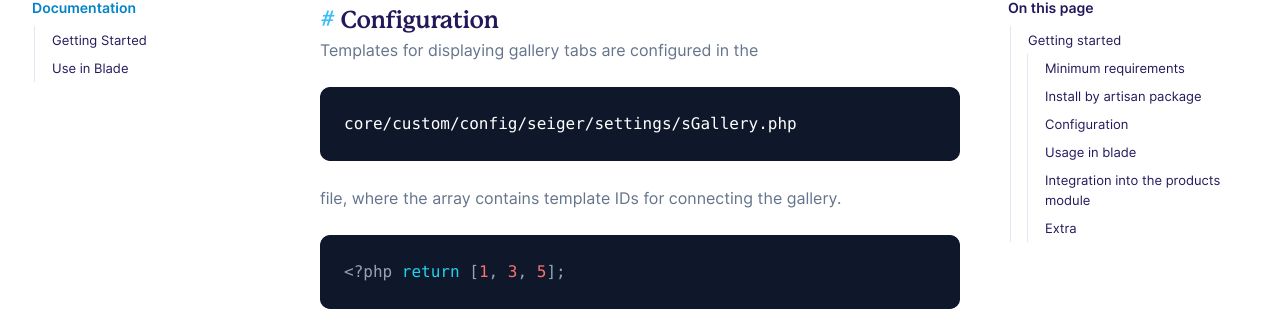
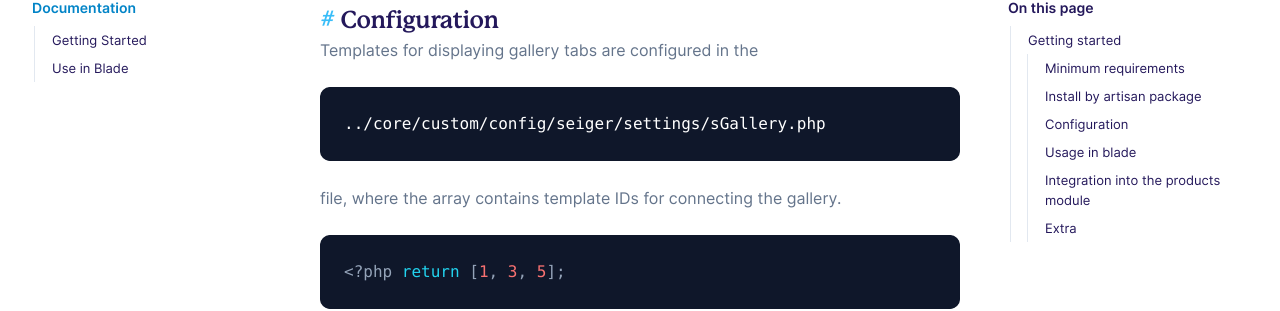
Before and after one commit to Seiger/sGallery, a Jekyll site: the page built from docs/pages/getting-started.md, in a window 1280 px wide and 900 px high, scrolled down 975 px. Shown: the part 146-457 px from the top of the window. Built offline with Jekyll 4.4.1, drawn with Linux system fonts in a browser that asks for light colours; some web fonts are replaced.

Commit message:
[ADD] Docs.

````diff
--- a/docs/pages/getting-started.md
+++ b/docs/pages/getting-started.md
@@ -42,7 +42,7 @@ php artisan migrate
 Templates for displaying gallery tabs are configured in the
 
 ```console
-core/custom/config/seiger/settings/sGallery.php
+../core/custom/config/seiger/settings/sGallery.php
 ```
 
 file, where the array contains template IDs for connecting the gallery.
````
